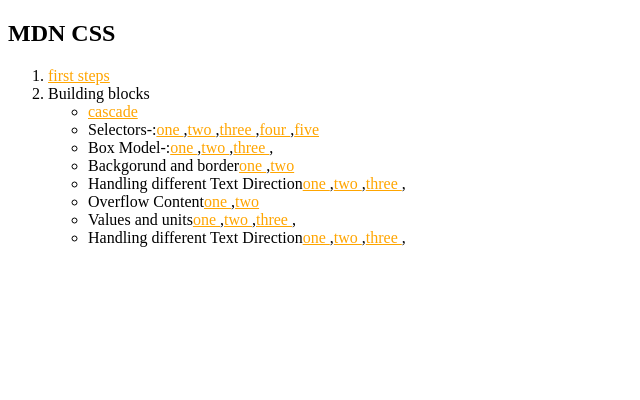
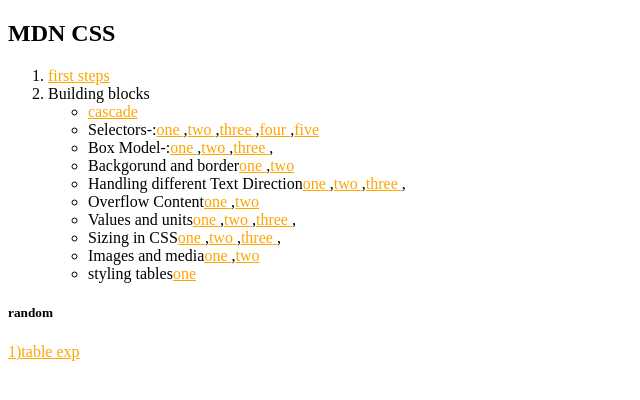
Before and after one commit to pratikdevdas/learning-css, a website: page index.html in a window 1280 px wide. Shown: the whole page, without its empty margins (0-640 px from the left). Drawn offline with Linux system fonts and the light colour scheme.

Commit message:
2.10 done

```diff
--- a/index.html
+++ b/index.html
@@ -7,6 +7,7 @@
     <meta name="viewport" content="width=device-width, initial-scale=1.0" />
     <meta http-equiv="X-UA-Compatible" content="ie=edge" />
     <link rel="stylesheet" href="styles.css" />
+
     <title>Static Template</title>
   </head>
   <body>
@@ -22,11 +23,16 @@
           <li>Handling different Text Direction<a href="2.5 handling text direction/index1.html">one </a>,<a href="2.5 handling text direction/index2.html">two </a>,<a href="2.5 handling text direction/index3.html">three </a>,</li>
           <li>Overflow Content<a href="2.6 overflow content/index1.html">one </a>,<a href="2.6 overflow content/index2.html">two </a></li>
           <li>Values and units<a href="2.7 values and units/index.html">one </a>,<a href="2.7 values and units/index2.html">two </a>,<a href="2.7 values and units/index3.html">three </a>,</li>
-          <li>Handling different Text Direction<a href="2.5 handling text direction/index1.html">one </a>,<a href="2.5 handling text direction/index2.html">two </a>,<a href="2.5 handling text direction/index3.html">three </a>,</li>
+          <li>Sizing in CSS<a href="2.8 sizing/index1.html">one </a>,<a href="2.8 sizing/index2.html">two </a>,<a href="2.8 sizing/index3.html">three </a>,</li>
+          <li>Images and media<a href="2.9 images and media/index1.html">one </a>,<a href="2.9 images and media/index2.html">two </a></li>
+          <li>styling tables<a href="2.10 styling tables/index.html">one </a></li>
 
         </ul>
       </li>
     </ol>
+
+    <h5>random</h5>
+    <a href="random.html">1)table exp</a>
   </body>
 </html>
 
```
